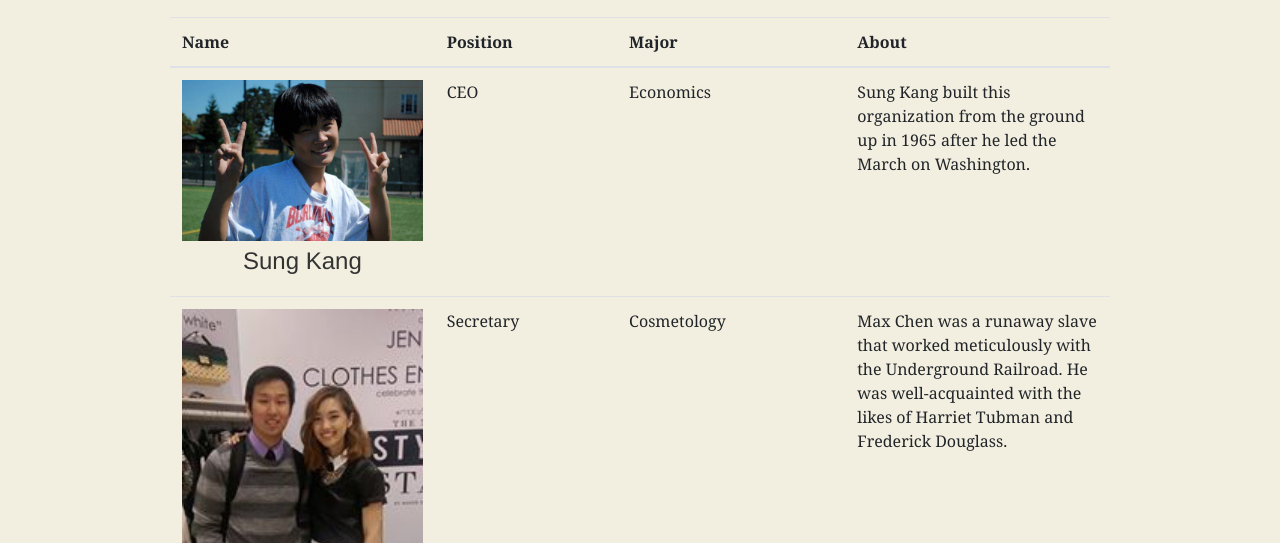
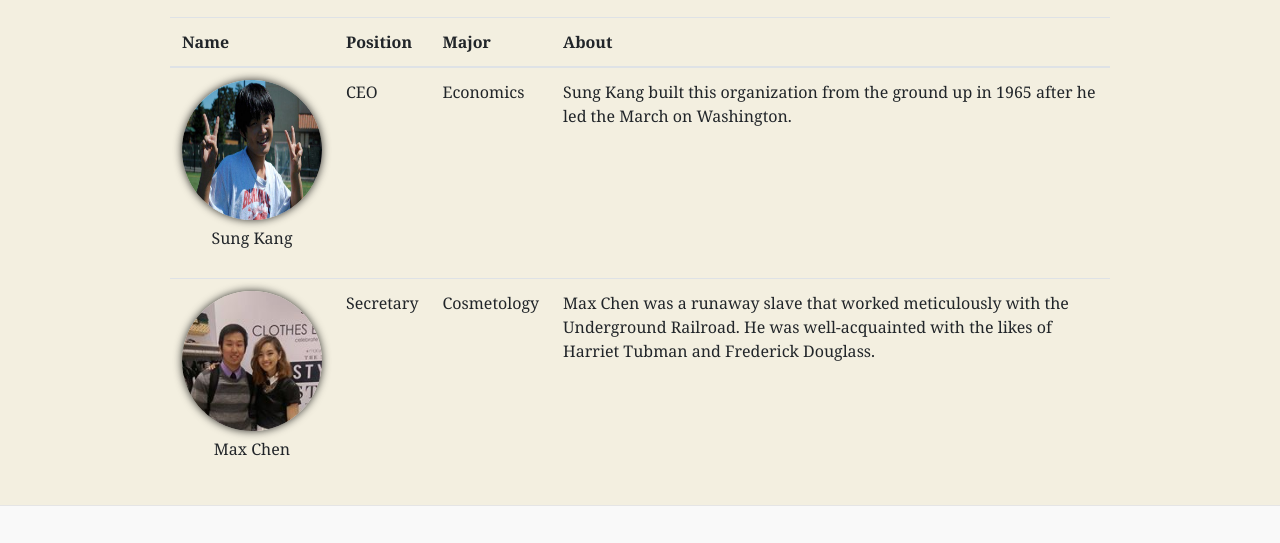
Before and after one commit to jpdstan/insp-comm-lead-web, a plain HTML site: page index.html in a window 1280 px wide. Both pictures are taken after a click on the link "Members". Shown: the part 242-785 px from the top of the page. Drawn offline with nearby package versions, Linux system fonts and the light colour scheme.

Commit message:
Fixed content

```diff
--- a/pages/members.html
+++ b/pages/members.html
@@ -9,7 +9,7 @@
 	</thead>
 	<tbody>
 		<tr ng-repeat="member in members">
-			<td><img src="{{ member.portrait[0] }}" /><br /><h4>{{ member.name }}</h4></td>
+			<td><img src="{{ member.portrait[0] }}" /><br /><p>{{ member.name }}</p></td>
 			<td>{{ member.position }}</td>
 			<td>{{ member.major }}</td>
 			<td>{{ member.desc }}</td>
--- a/scripts/css/blog.css
+++ b/scripts/css/blog.css
@@ -206,23 +206,29 @@ h6, .h6 {
   display: block;
   width: 180px;
   margin: 0 auto;
-
 }
 
 /*
  * Member table. Overwriting some stuff in bootstrap.css
  */
  .table td {
-  max-width: 140px;
-  max-height: 140px;
   overflow:hidden;
  }
- .table h4 {
+ .table p {
+  margin-top: 6px;
+  font-size: 16px;
   text-align: center;
-  margin-top: 6px;
  }
 .table img {
-  width: 100%;
+  /* Try to use squared images, otherwise the aspect gets messed up */
+  height: 140px;
+  width: 140px;
+  border-radius: 140px;
+  -webkit-border-radius: 140px;
+  -moz-border-radius: 140px;
+  box-shadow: 0 0 8px rgba(0, 0, 0, .8);
+  -webkit-box-shadow: 0 0 8px rgba(0, 0, 0, .8);
+  -moz-box-shadow: 0 0 8px rgba(0, 0, 0, .8);
 }
 
 
```
Also changed, not shown: pages/about.html (+1 -1 lines), pages/blog-post.html (+5 -6 lines).
